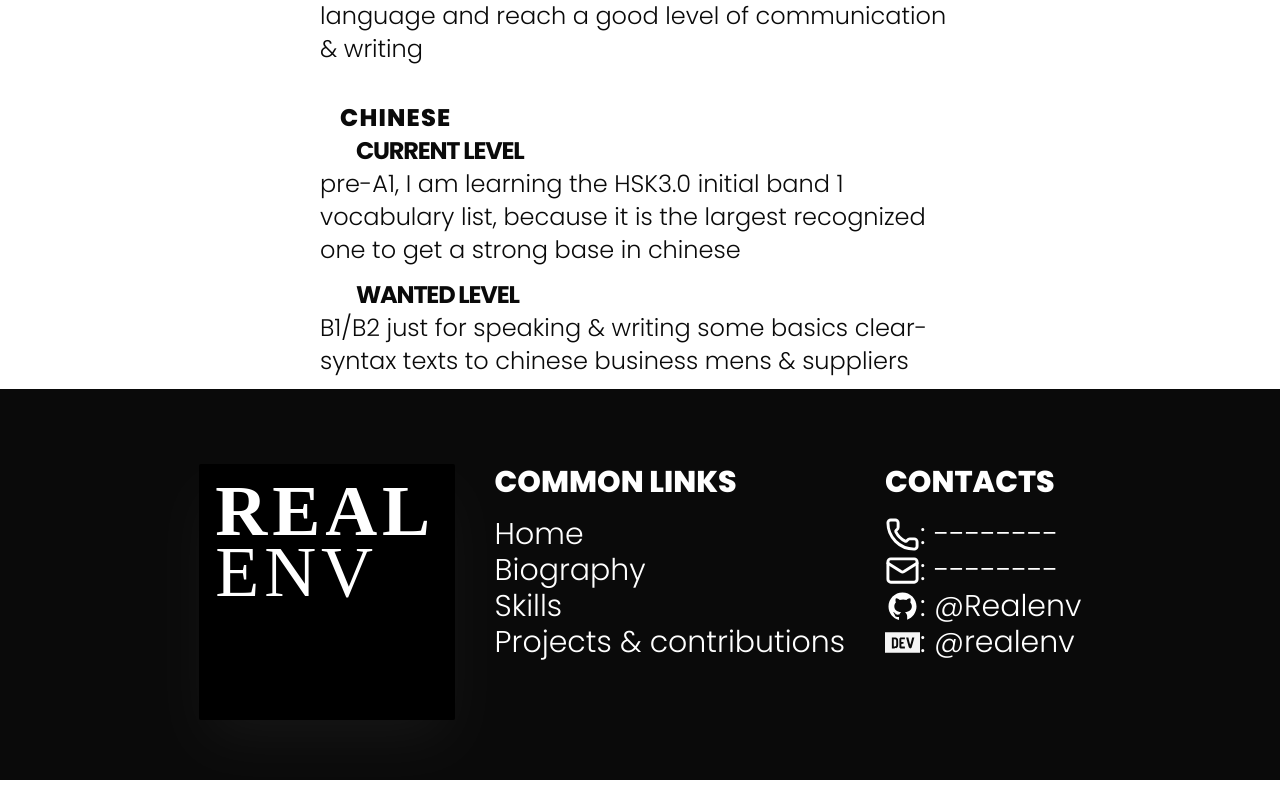
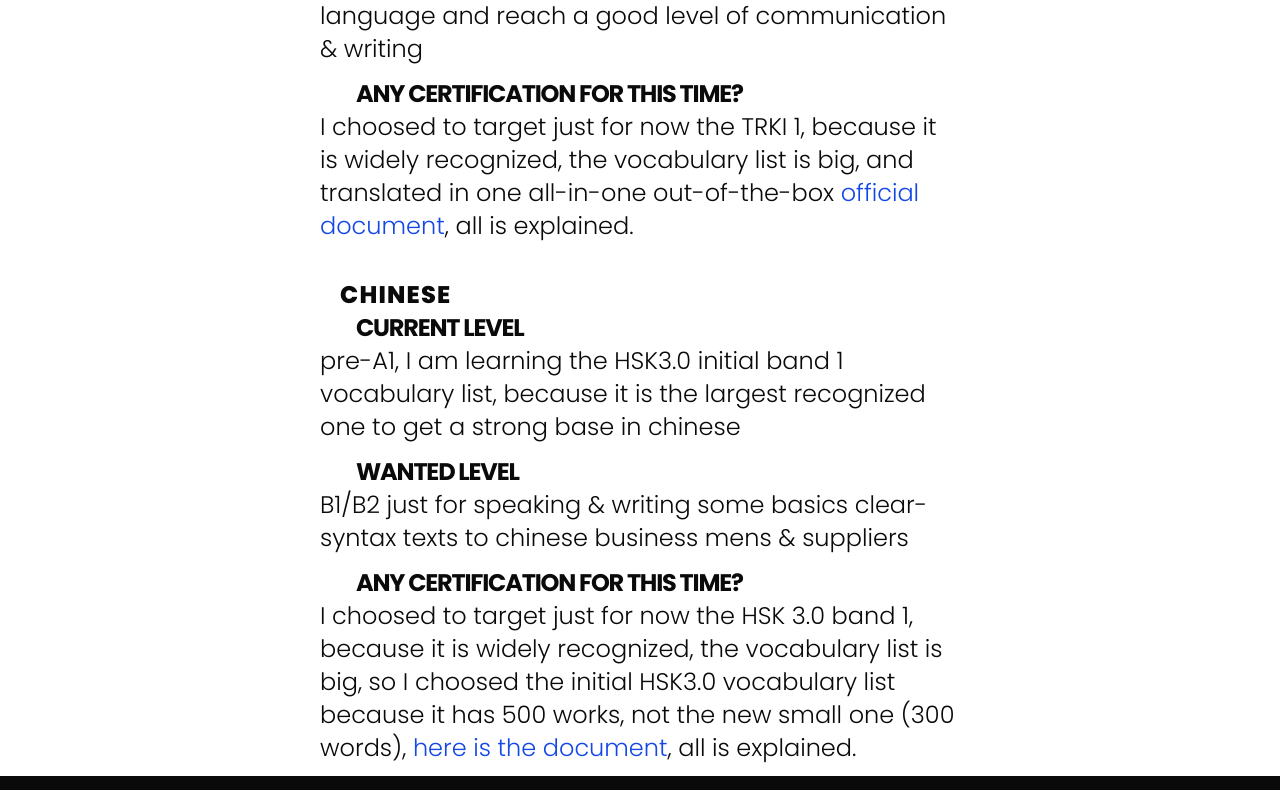
Before and after one commit to Realenv/realenv-s-website, a Next.js app: page /skills/human-languages in a window 1280 px wide. Shown: the part 1610-2400 px from the top of the page. Built offline with nearby package versions, Linux system fonts and the light colour scheme.

Commit message:
Updating the links on the home page, inside the carousel

```diff
--- a/src/app/components/homecarousel.tsx
+++ b/src/app/components/homecarousel.tsx
@@ -44,7 +44,7 @@
       description: "I am learning the initial vocabulary list of the first band of the HSK3.0, because it is the largest recognized vocabulary list in chinese.",
       bg: "hsl(1 50% 50%)",
       firstBtnText: "Why initial HSK3.0 band 1",
-      firstBtnHref: "Why initial HSK3.0 band 1",
+      firstBtnHref: "/skills/human-languages#why-hsk",
       secondBtnText: "My current level",
       secondBtnHref: "/skills/human-languages#chinese"
     },
@@ -62,7 +62,7 @@
       description: "I am practising wing chun, because it is nothing more than a perfect martial art, focused on speed, ideologie, weak points, and efficiency.",
       bg: "hsl(358, 100%, 59%)",
       firstBtnText: "Why Wing Chun",
-      firstBtnHref: "Why TRKI 1",
+      firstBtnHref: "/skills/human-languages#why-trki",
       secondBtnText: "My current level",
       secondBtnHref: "/skills/martial-arts#wing-chun"
     }
--- a/src/app/skills/human-languages/page.tsx
+++ b/src/app/skills/human-languages/page.tsx
@@ -51,6 +51,10 @@
                     <h4>Wanted level</h4>
                     <p>C1 because I would like to go to the MSU Moscow University, so it is very important to me to learn this language and reach a good level of communication & writing</p>
                 </div>
+                <div id="why-trki">
+                    <h4>Any certification for this time?</h4>
+                    <p>I choosed to target just for now the TRKI 1, because it is widely recognized, the vocabulary list is big, and translated in one all-in-one out-of-the-box <Link href="https://portal.tpu.ru/SHARED/k/KLN/Studywork/studywork/%D0%9B%D0%B5%D0%BA%D1%81%D0%B8%D1%87%D0%B5%D1%81%D0%BA%D0%B8%D0%B9%20%D0%BC%D0%B8%D0%BD%D0%B8%D0%BC%D1%83%D0%BC%20%D0%921.pdf">official document</Link>, all is explained.</p>
+                </div>
             </div>
             <div className="hero-style" id="chinese">
                 <h3>Chinese</h3>
@@ -62,6 +66,10 @@
                     <h4>Wanted level</h4>
                     <p>B1/B2 just for speaking & writing some basics clear-syntax texts to chinese business mens & suppliers</p>
                 </div>
+                <div id="why-hsk">
+                    <h4>Any certification for this time?</h4>
+                    <p>I choosed to target just for now the HSK 3.0 band 1, because it is widely recognized, the vocabulary list is big, so I choosed the initial HSK3.0 vocabulary list because it has 500 works, not the new small one (300 words), <Link href="https://www.chinaeducenter.com/en/hsk/newhskband1.php">here is the document</Link>, all is explained.</p>
+                </div>
             </div>
         </div>
     </>
```
